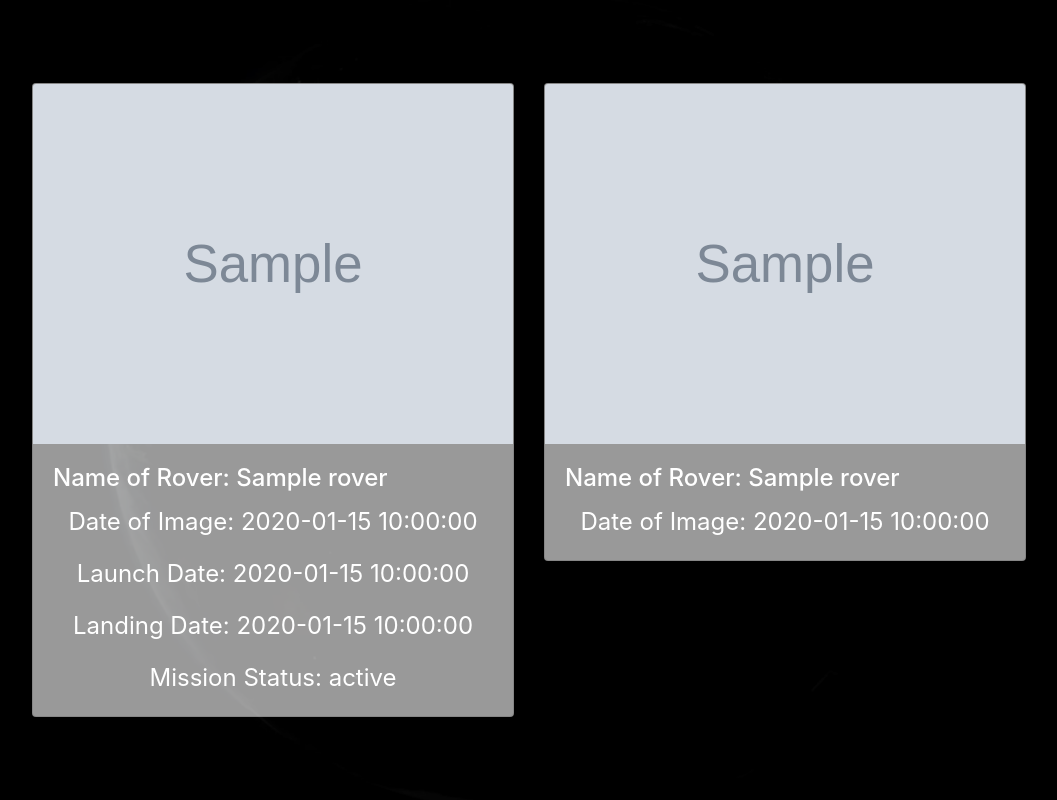
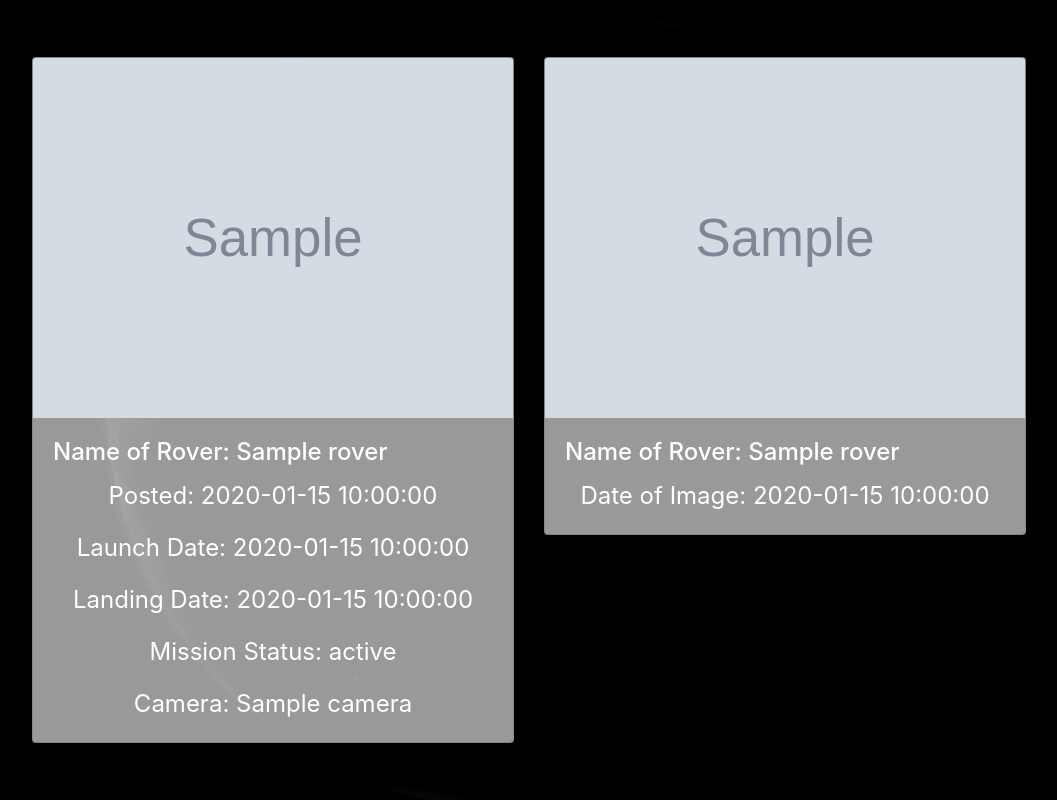
Before and after one commit to judekuti/Mars_rover, a Flask app: template marsrover/templates/marsrover.html in a window 1280 px wide. Shown: the whole page, without its empty margins (111-1168 px from the left). Run offline with Flask 2, Linux system fonts and the light colour scheme; the template is opened without the code that fills it: most values are stand-ins (such as "Sample title", 1, 10 or a date in 2020); grey boxes marked "Sample" are stand-in pictures; some libraries are stand-ins or nearby versions.

Commit message:
updated with status, camera and landing_date

```diff
--- a/marsrover/app.py
+++ b/marsrover/app.py
@@ -17,7 +17,12 @@ def marsrover():
     j_obj = r.json()
     image = j_obj['photos'][0]['img_src']
     earth_date = j_obj['photos'][0]['earth_date']
-    return render_template('marsrover.html', image=image, date=date, earth_date=earth_date)
+    launch_date = j_obj['photos']['rover']['launch_date']
+    landing_date = j_obj['photos']['rover']['landing_date']
+    camera = j_obj['photos'][0]['rover']['cameras']['full_name']
+    status = j_obj['photos'][0]['rover']['status']
+    rover = j_obj['photos'][0]['rover']['name']
+    return render_template('marsrover.html', image=image, earth_date=earth_date, launch_date=launch_date, landing_date=landing_date, status=status, rover=rover)
 
 
 if __name__ == '__main__':
--- a/marsrover/templates/index.html
+++ b/marsrover/templates/index.html
@@ -17,7 +17,7 @@
                 <p style="margin-bottom:5PX;">MARS ROVER REPRESENTATION</p>
                 <div class="row">
                     <div class="col d-inline-flex justify-content-center">
-                        <form action="/marsrover" method="post" target="_blank"><label for="date" style="margin-right:10px;">SELECT A DATE TO VIEW PHOTOS OF MARS</label><input class="form-control d-block" type="date" style="background-color:rgba(255,255,255,0.6);color:#ffffff;margin-right:10px;"><button class="btn btn-light"
+                        <form action="/marsrover" method="post" target="_blank"><label for="date" style="margin-right:10px;">SELECT A DATE TO VIEW PHOTOS OF MARS</label><input class="form-control d-block" type="date" name="date" style="background-color:rgba(255,255,255,0.6);color:#ffffff;margin-right:10px;"><button class="btn btn-light"
                                 type="submit" style="background-color:rgba(248,249,250,0.6);color:#ffffff;margin:10px;margin-left:45px;">SUBMIT</button><button class="btn btn-light" type="reset" style="background-color:rgba(248,249,250,0.6);color:#ffffff;margin:10px;margin-left:10px;">RESET</button></form>
                     </div>
                 </div>
--- a/marsrover/templates/marsrover.html
+++ b/marsrover/templates/marsrover.html
@@ -20,10 +20,12 @@
                         </a>
                         <div class="card-body">
                             <h4 class="card-title">Name of Rover: {{ rover }}</h4>
-                            <p class="card-text">Date of Image: {{ earth_date }}</p>
+                            <p class="card-text">Posted: {{ earth_date }}</p>
                             <p class="card-text">Launch Date: {{  launch_date}}</p>
                             <p class="card-text">Landing Date: {{ landing_date }}</p>
                             <p class="card-text">Mission Status: {{ status }}</p>
+                            <p class="card-text">Camera: {{ camera }}</p>
+
                         </div>
                     </div>
                 </div>
```
